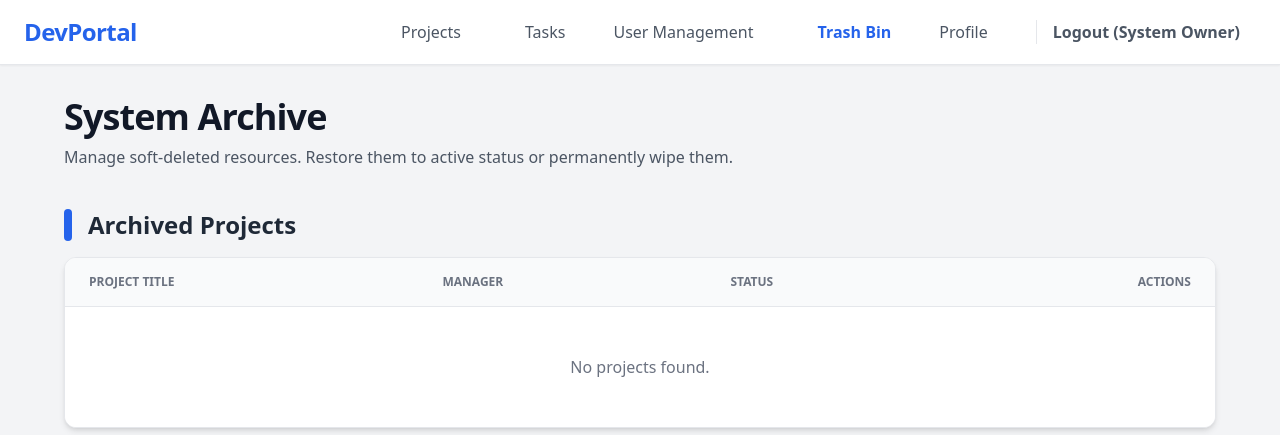
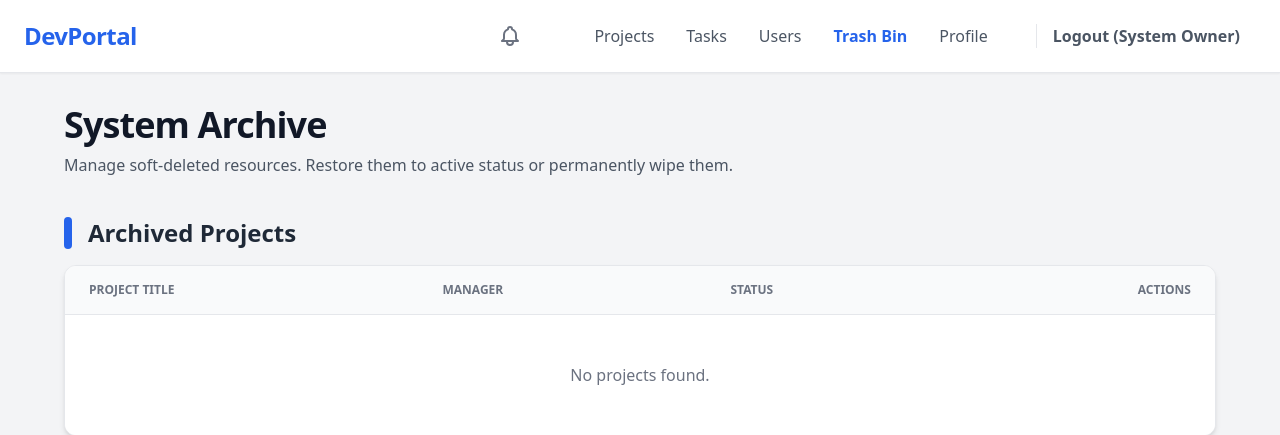
Before and after one commit to Abubakar-Dev-lab/project-portals, a Laravel app: page /admin/trash in a window 1280 px wide. Shown: the top 435 px of the page. Run offline with Laravel 12, Linux system fonts and the light colour scheme; a user stored in the database is signed in; data comes from the database, SQL or seed files in the repository; data that the repository does not hold is empty; style sheets or scripts are compiled from the project's sources; some libraries are stand-ins or nearby versions.

Commit message:
bell icon done

```diff
--- a/app/Observers/TaskObserver.php
+++ b/app/Observers/TaskObserver.php
@@ -13,6 +13,7 @@ class TaskObserver
     public function created(Task $task): void
     {
         if ($task->assigned_to) {
+            $task->load('project');
             $task->user->notify(new TaskAssignedNotification($task));
         }
     }
@@ -23,8 +24,8 @@ class TaskObserver
     public function updated(Task $task): void
     {
         if ($task->wasChanged('assigned_to') && $task->assigned_to) {
+            $task->load('project');
             $task->user->notify(new TaskAssignedNotification($task));
         }
     }
-
 }
--- a/resources/views/components/toast-notification.blade.php
+++ b/resources/views/components/toast-notification.blade.php
@@ -1,5 +1,4 @@
-<div
-    x-data="{
+<div x-data="{
     show: false,
     message: '',
     project: '',
@@ -13,21 +12,28 @@
                 this.project = notification.project;
                 this.show = true;
 
+                // 2. 🛡️ THE SENIOR SYNC: Find the red dot in the navbar and show it
+                const dot = document.getElementById('nav-notification-dot');
+                if (dot) {
+                    dot.classList.remove('hidden');
+                }
+
                 // 3. Auto-hide after 5 seconds
                 setTimeout(() => { this.show = false }, 5000);
             });
     }
-    }"
-    x-show="show"
-    x-transition:enter="transition ease-out duration-300"
+}" x-show="show" x-transition:enter="transition ease-out duration-300"
     x-transition:enter-start="opacity-0 transform translate-y-2"
     x-transition:enter-end="opacity-100 transform translate-y-0"
     class="fixed bottom-5 right-5 z-50 max-w-sm w-full bg-white border-l-4 border-blue-600 shadow-2xl rounded-lg p-4 pointer-events-auto"
-    style="display: none;"
->
+    style="display: none;">
     <div class="flex items-start">
         <div class="flex-shrink-0">
-            <svg class="h-6 w-6 text-blue-600" fill="none" stroke="currentColor" viewBox="0 0 24 24"><path stroke-linecap="round" stroke-linejoin="round" stroke-width="2" d="M15 17h5l-1.405-1.405A2.032 2.032 0 0118 14.158V11a6.002 6.002 0 00-4-5.659V5a2 2 0 10-4 0v.341C7.67 6.165 6 8.388 6 11v3.159c0 .538-.214 1.055-.595 1.436L4 17h5m6 0v1a3 3 0 11-6 0v-1m6 0H9"></path></svg>
+            <svg class="h-6 w-6 text-blue-600" fill="none" stroke="currentColor" viewBox="0 0 24 24">
+                <path stroke-linecap="round" stroke-linejoin="round" stroke-width="2"
+                    d="M15 17h5l-1.405-1.405A2.032 2.032 0 0118 14.158V11a6.002 6.002 0 00-4-5.659V5a2 2 0 10-4 0v.341C7.67 6.165 6 8.388 6 11v3.159c0 .538-.214 1.055-.595 1.436L4 17h5m6 0v1a3 3 0 11-6 0v-1m6 0H9">
+                </path>
+            </svg>
         </div>
         <div class="ml-3">
             <p class="text-sm font-bold text-gray-900">New Task Assigned!</p>
@@ -35,7 +41,11 @@
             <p class="text-xs text-gray-400 mt-1" x-text="'Project: ' + project"></p>
         </div>
         <button @click="show = false" class="ml-auto text-gray-400 hover:text-gray-900">
-            <svg class="h-4 w-4" fill="currentColor" viewBox="0 0 20 20"><path d="M4.293 4.293a1 1 0 011.414 0L10 8.586l4.293-4.293a1 1 0 111.414 1.414L11.414 10l4.293 4.293a1 1 0 01-1.414 1.414L10 11.414l-4.293 4.293a1 1 0 01-1.414-1.414L8.586 10 4.293 5.707a1 1 0 010-1.414z"></path></svg>
+            <svg class="h-4 w-4" fill="currentColor" viewBox="0 0 20 20">
+                <path
+                    d="M4.293 4.293a1 1 0 011.414 0L10 8.586l4.293-4.293a1 1 0 111.414 1.414L11.414 10l4.293 4.293a1 1 0 01-1.414 1.414L10 11.414l-4.293 4.293a1 1 0 01-1.414-1.414L8.586 10 4.293 5.707a1 1 0 010-1.414z">
+                </path>
+            </svg>
         </button>
     </div>
 </div>
--- a/resources/views/layouts/_nav-links.blade.php
+++ b/resources/views/layouts/_nav-links.blade.php
@@ -1,52 +1,39 @@
-<!-- Notification Bell -->
-<div class="relative inline-block md:block mb-4 md:mb-0">
-    <a href="{{ route('notifications.index') }}" class="text-gray-500 hover:text-blue-600 flex items-center">
-        <svg class="h-6 w-6" fill="none" stroke="currentColor" viewBox="0 0 24 24">
-            <path stroke-linecap="round" stroke-linejoin="round" stroke-width="2"
+<!-- 1. The Bell -->
+<a href="{{ route('notifications.index') }}" class="relative p-2 text-gray-500 hover:text-blue-600 transition">
+    <svg class="h-6 w-6" fill="none" stroke="currentColor" stroke-width="2" viewBox="0 0 24 24">
+        <path stroke-linecap="round" stroke-linejoin="round"
             d="M15 17h5l-1.405-1.405A2.032 2.032 0 0118 14.158V11a6.002 6.002 0 00-4-5.659V5a2 2 0 10-4 0v.341C7.67 6.165 6 8.388 6 11v3.159c0 .538-.214 1.055-.595 1.436L4 17h5m6 0v1a3 3 0 11-6 0v-1m6 0H9">
         </path>
     </svg>
-        <span class="md:hidden ml-2">Notifications</span> <!-- Text visible only on mobile -->
+    <!-- Red Dot with ID for Real-time sync -->
     <span id="nav-notification-dot" @class([
-            'absolute top-0 left-4 md:left-3 block h-2.5 w-2.5 rounded-full bg-red-600 ring-2 ring-white',
+        'absolute top-1 right-1 block h-2.5 w-2.5 rounded-full bg-red-600 ring-2 ring-white',
         'hidden' => auth()->user()->unreadNotifications->count() === 0,
     ])></span>
 </a>
-</div>
 
+<!-- 2. Other Links -->
 <a href="{{ route('projects.index') }}" @class([
-    'block md:inline-block transition-colors',
-    'text-blue-600 font-bold underline decoration-2' => request()->routeIs(
-        'projects.*'),
-    'text-gray-600 hover:text-blue-500' => !request()->routeIs('projects.*'),
+    'text-blue-600 font-bold' => request()->routeIs('projects.*'),
+    'text-gray-600' => !request()->routeIs('projects.*'),
 ])>Projects</a>
-
 <a href="{{ route('tasks.index') }}" @class([
-    'block md:inline-block transition-colors',
-    'text-blue-600 font-bold underline decoration-2' => request()->routeIs(
-        'tasks.*'),
-    'text-gray-600 hover:text-blue-500' => !request()->routeIs('tasks.*'),
+    'text-blue-600 font-bold' => request()->routeIs('tasks.*'),
+    'text-gray-600' => !request()->routeIs('tasks.*'),
 ])>Tasks</a>
 
 @if (auth()->user()->isAdmin())
     <a href="{{ route('admin.users.index') }}" @class([
-        'block md:inline-block transition',
-        'text-blue-600 font-bold underline decoration-2' => request()->routeIs(
-            'admin.users.*'),
-        'text-gray-600 hover:text-blue-500' => !request()->routeIs('admin.users.*'),
+        'text-blue-600 font-bold' => request()->routeIs('admin.users.*'),
+        'text-gray-600' => !request()->routeIs('admin.users.*'),
     ])>Users</a>
-
     <a href="{{ route('admin.trash.index') }}" @class([
-        'block md:inline-block transition',
-        'text-blue-600 font-bold underline decoration-2' => request()->routeIs(
-            'admin.trash.*'),
-        'text-gray-600 hover:text-blue-500' => !request()->routeIs('admin.trash.*'),
-    ])>Trash</a>
+        'text-blue-600 font-bold' => request()->routeIs('admin.trash.*'),
+        'text-gray-600' => !request()->routeIs('admin.trash.*'),
+    ])>Trash Bin</a>
 @endif
 
 <a href="{{ route('profile.edit') }}" @class([
-    'block md:inline-block transition',
-    'text-blue-600 font-bold underline decoration-2' => request()->routeIs(
-        'profile.*'),
-    'text-gray-600 hover:text-blue-500' => !request()->routeIs('profile.*'),
+    'text-blue-600 font-bold' => request()->routeIs('profile.*'),
+    'text-gray-600' => !request()->routeIs('profile.*'),
 ])>Profile</a>
--- a/resources/views/layouts/app.blade.php
+++ b/resources/views/layouts/app.blade.php
@@ -18,7 +18,6 @@
 
     <!-- Navigation Bar -->
     <nav class="bg-white border-b border-gray-200 py-4 mb-8 shadow-sm">
-        <!-- The container mx-auto px-6 ensures the nav aligns perfectly with the content below -->
         <div class="container mx-auto px-6 flex justify-between items-center">
 
             <!-- Brand / Logo -->
@@ -26,54 +25,11 @@
                 DevPortal
             </a>
 
-            <!-- Navigation Links -->
+            <!-- Right Side Navigation -->
             <div class="flex items-center space-x-8">
                 @auth
-                    <!-- Links visible only to Authenticated Users -->
-                    <a href="{{ route('projects.index') }}" @class([
-                        'transition-colors duration-200',
-                        'text-blue-600 font-bold border-b-2 border-blue-600' => request()->routeIs(
-                            'projects.*'),
-                        'text-gray-600 hover:text-blue-500' => !request()->routeIs('projects.*'),
-                    ])>
-                        Projects
-                    </a>
-
-                    <a href="{{ route('tasks.index') }}" @class([
-                        'transition-colors duration-200',
-                        'text-blue-600 font-bold border-b-2 border-blue-600' => request()->routeIs(
-                            'tasks.*'),
-                        'text-gray-600 hover:text-blue-500' => !request()->routeIs('tasks.*'),
-                    ])>
-                        Tasks
-                    </a>
-                    @if (auth()->user()->isAdmin())
-                        <a href="{{ route('admin.users.index') }}" @class([
-                            'px-4 transition',
-                            'text-blue-600 font-bold border-b-2 border-blue-600' => request()->routeIs(
-                                'admin.users.*'),
-                            'text-gray-600 hover:text-blue-500' => !request()->routeIs('admin.users.*'),
-                        ])>
-                            User Management
-                        </a>
-                        @if (auth()->user()->isAdmin())
-                            <a href="{{ route('admin.trash.index') }}" @class([
-                                'px-4 transition duration-200',
-                                'text-blue-600 font-bold' => request()->routeIs('admin.trash.*'),
-                                'text-gray-600 hover:text-blue-600' => !request()->routeIs('admin.trash.*'),
-                            ])>
-                                Trash Bin
-                            </a>
-                        @endif
-                    @endif
-                    <a href="{{ route('profile.edit') }}" @class([
-                        'transition-colors duration-200',
-                        'text-blue-600 font-bold border-b-2 border-blue-600' => request()->routeIs(
-                            'profile.*'),
-                        'text-gray-600 hover:text-blue-500' => !request()->routeIs('profile.*'),
-                    ])>
-                        Profile
-                    </a>
+                    <!-- 🟢 THE SENIOR WAY: Use the partial for all links (including the Bell) -->
+                    @include('layouts._nav-links')
 
                     <!-- Secure Logout Form -->
                     <form action="{{ route('logout') }}" method="POST" class="inline">
@@ -86,36 +42,12 @@
                 @endauth
 
                 @guest
-                    <!-- Links visible only to Guests -->
-                    {{-- <a href="{{ route('login') }}"
-                        class="bg-blue-600 text-white px-4 py-2 rounded-lg font-medium hover:bg-blue-700 transition duration-200 shadow-sm">
-                        Login
-                    </a> --}}
-                    <a href="{{ route('login') }}" @class([
-                        'transition-colors duration-200',
-                        'text-blue-600 font-bold border-b-2 border-blue-600' => request()->routeIs(
-                            'login'),
-                        'text-gray-600 hover:text-blue-500' => !request()->routeIs('login'),
-                    ])>
-                        Login
-                    </a>
-                    <a href="{{ route('register') }}" @class([
-                        'transition-colors duration-200',
-                        'text-blue-600 font-bold border-b-2 border-blue-600' => request()->routeIs(
-                            'register'),
-                        'text-gray-600 hover:text-blue-500' => !request()->routeIs('register'),
-                    ])>
-                        Register
-                    </a>
-                    {{-- <a href="{{ route('register') }}"
-                        class="bg-blue-600 text-white px-4 py-2 rounded-lg font-medium hover:bg-blue-700 transition duration-200 shadow-sm">
-                        Register
-                    </a> --}}
+                    <a href="{{ route('login') }}" class="text-gray-600 hover:text-blue-600 font-medium">Login</a>
+                    <a href="{{ route('register') }}"
+                        class="bg-blue-600 text-white px-4 py-2 rounded-lg font-medium hover:bg-blue-700 transition">Register</a>
                 @endguest
-
             </div>
         </div>
-
     </nav>
 
     <!-- Main Content Area -->
--- a/routes/web.php
+++ b/routes/web.php
@@ -67,3 +67,9 @@ Route::prefix('profile')->middleware('auth')->name('profile.')->group(function (
     Route::get('/', [ProfileController::class, 'edit'])->name('edit');
     Route::put('/', [ProfileController::class, 'update'])->name('update');
 });
+
+// 1. Make sure to import the controller at the top of the file
+use App\Http\Controllers\NotificationController;
+
+// 2. Add this inside your Route::middleware('auth')->group(...) block
+Route::get('/notifications', [NotificationController::class, 'index'])->name('notifications.index');
```
Lines whose indentation alone changed are shown as unchanged.
